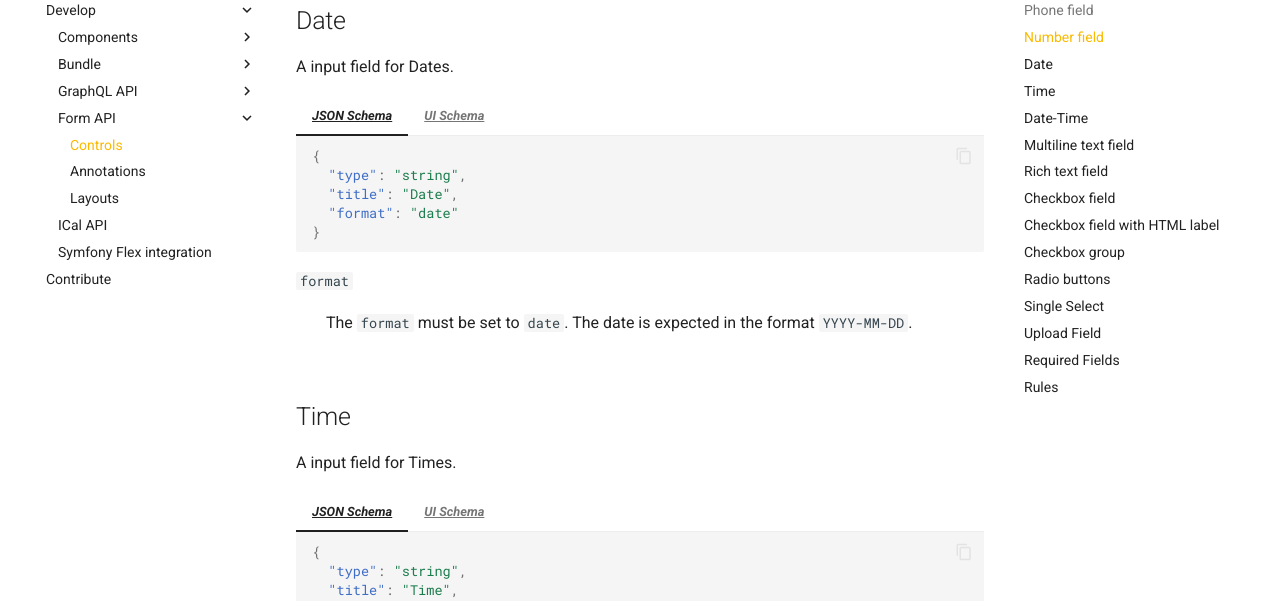
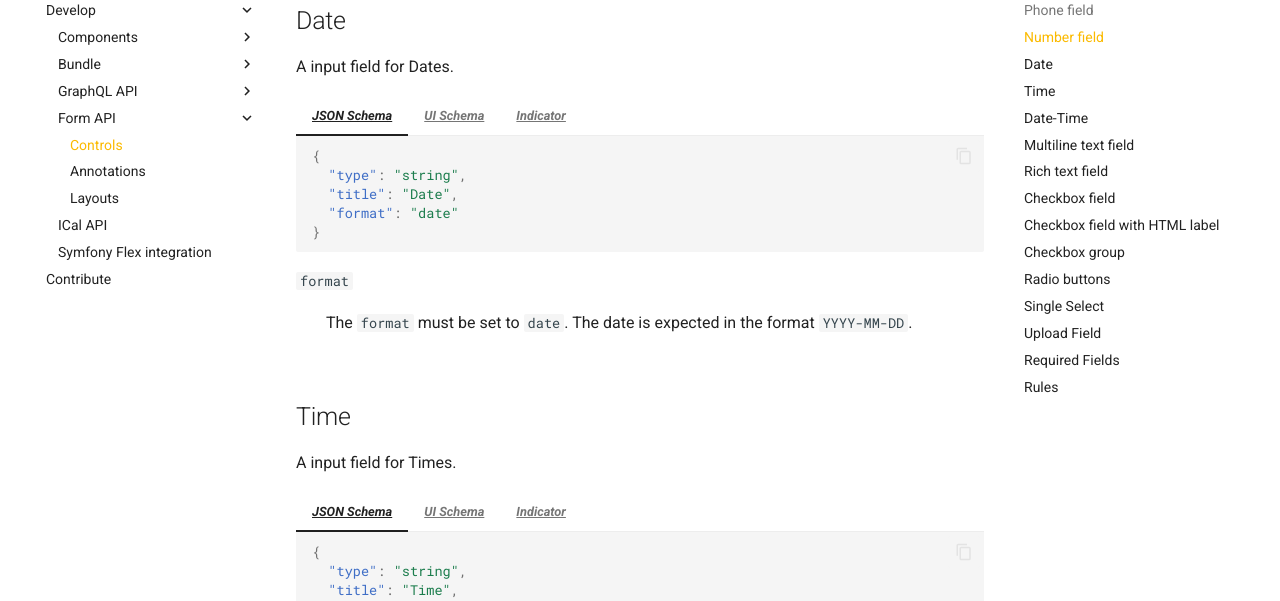
Before and after one commit to sitepark/atoolo-docs, an MkDocs documentation site: the page built from docs/develop/form/controls.md, in a window 1280 px wide and 900 px high, scrolled down 1369 px. Shown: the part 152-753 px from the top of the window. Built offline with MkDocs 1.6.1 and Material for MkDocs 9.7.7, drawn with Linux system fonts in a browser that asks for light colours; comment, search, counter and statistics services are not loaded.

```diff
--- a/docs/develop/form/controls.md
+++ b/docs/develop/form/controls.md
@@ -203,6 +203,10 @@ A input field for Dates.
     `spaceAfter`
     : Ensures that a space is inserted after the input field. The React standard renderer does not evaluate this.
 
+=== "Indicator"
+
+    JSON-Schema: `type: "date"`
+
 ## Time
 
 A input field for Times.
@@ -248,6 +252,10 @@ A input field for Times.
 
     `spaceAfter`
     : Ensures that a space is inserted after the input field. The React standard renderer does not evaluate this.
+
+=== "Indicator"
+
+    JSON-Schema: `type: "time"`
 
 ## Date-Time
 
```
Also changed, not shown: other parts of docs/develop/form/controls.md (+1 -1 lines).
